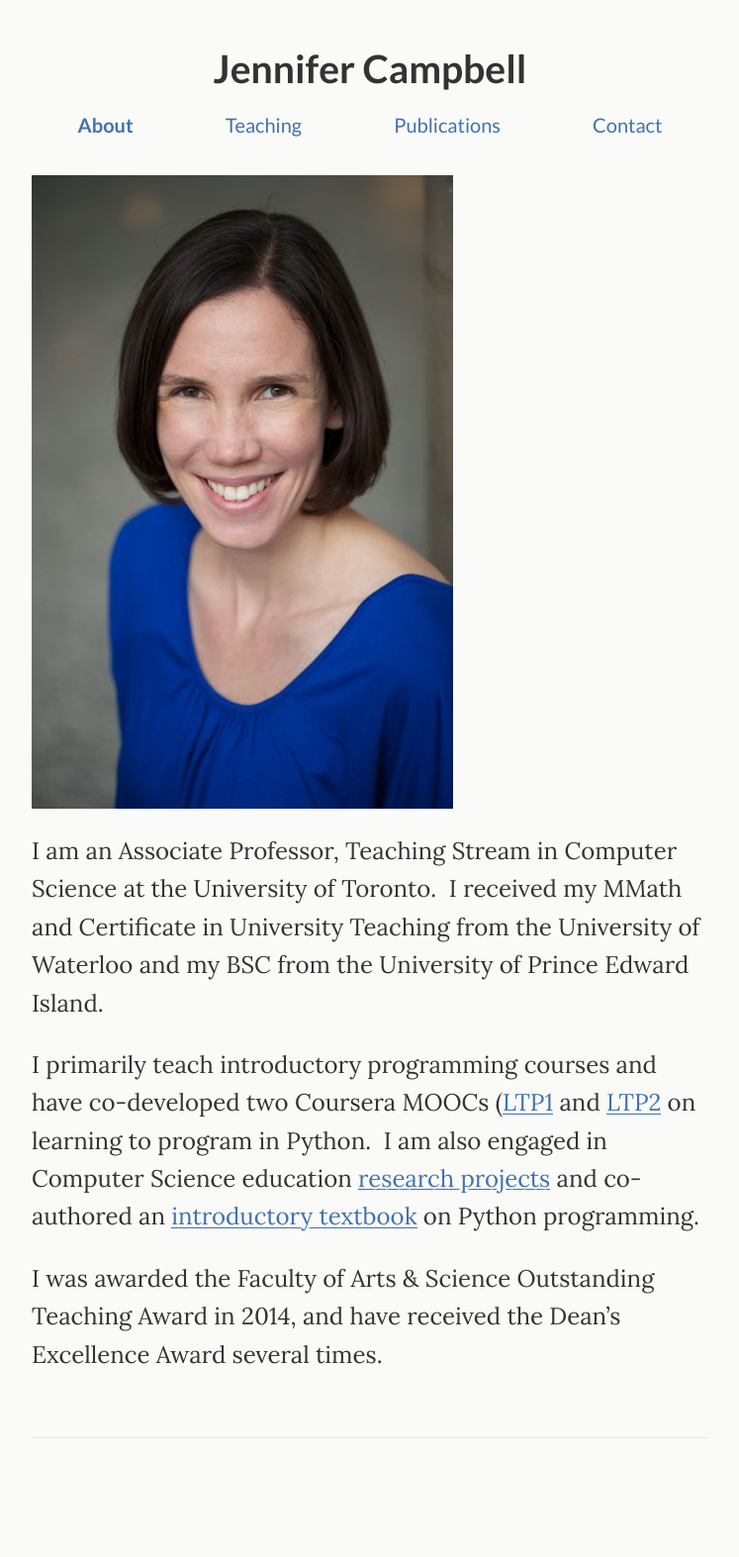
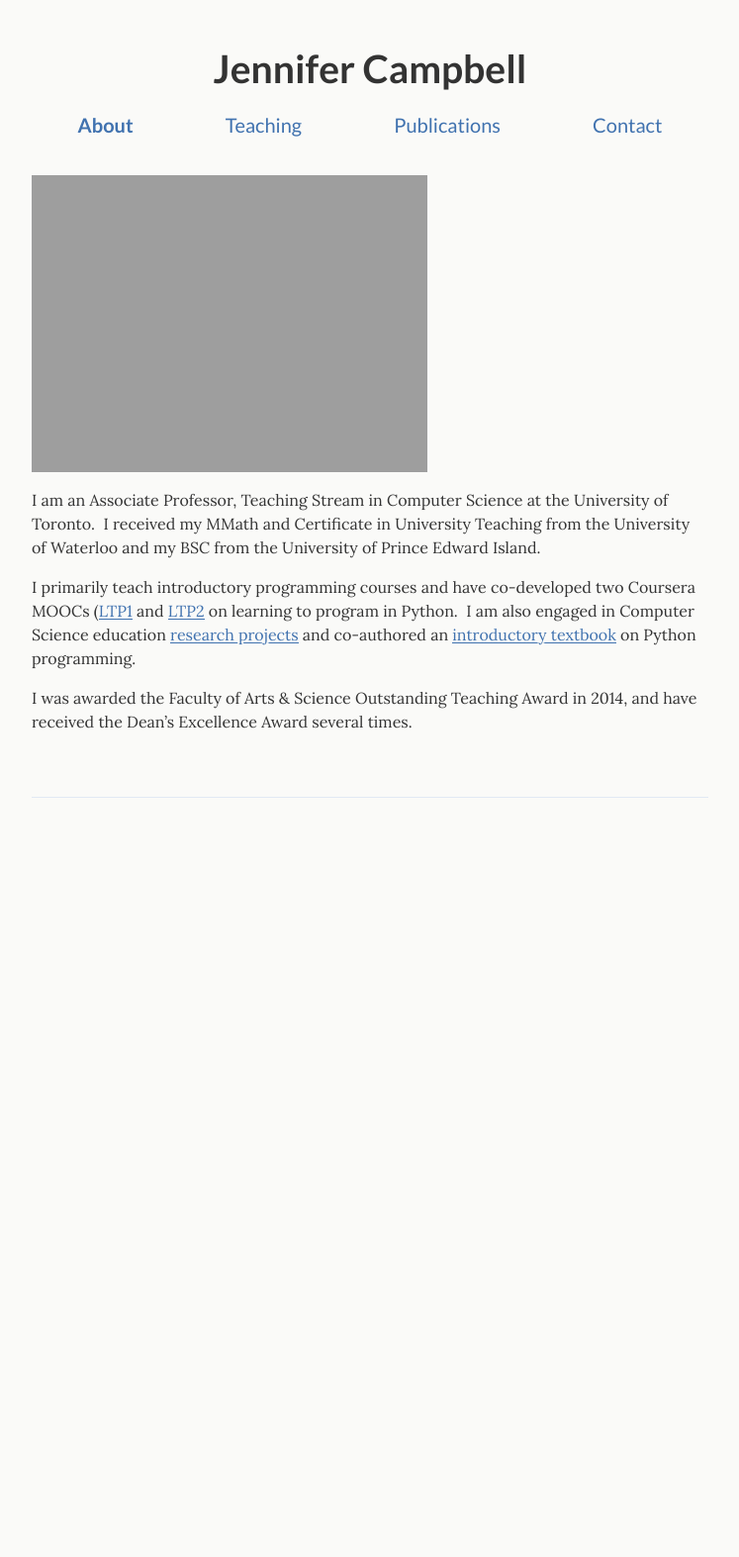
Before and after one commit to jencampbell/jencampbell.github.io, a Jekyll site: the page built from _pages/about.md, in a window 1280 px wide. Shown: the whole page at 99% size, without its empty margins (266-1013 px from the left). Built offline with Jekyll 4.4.1, drawn with Linux system fonts in a browser that asks for light colours; after the commit the page ends 926 px from its top, so only the background shows below that.

Commit message:
resizing image

```diff
--- a/_pages/about.md
+++ b/_pages/about.md
@@ -12,8 +12,8 @@
 
 <div class="unit two-thirds" left-padding="10px">
  -->
- <div class="lead pretty-links">
-![jen](/jen.jpg)
+ <div class="pretty-links">
+![jen](/jen.jpg =100)
 
 I am an Associate Professor, Teaching Stream in Computer Science at the University of Toronto.  I received my MMath and Certificate in University Teaching from the University of Waterloo and my BSC from the University of Prince Edward Island.
 
```
